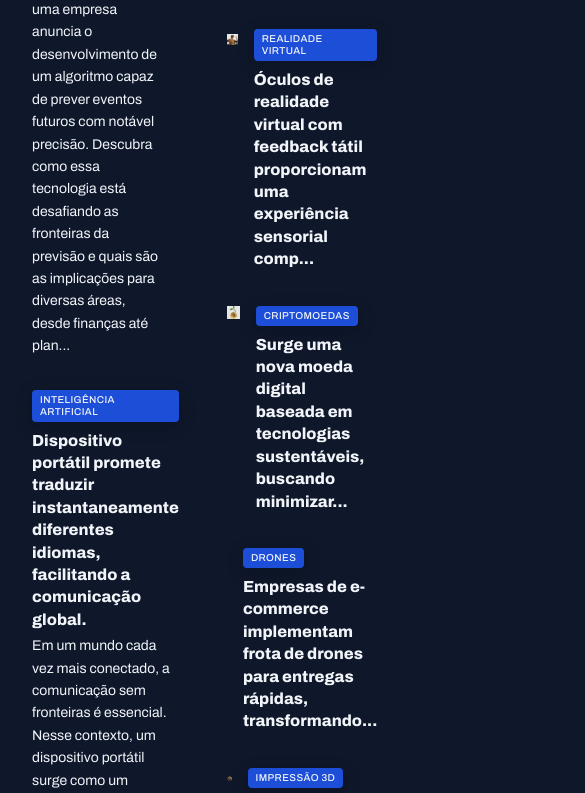
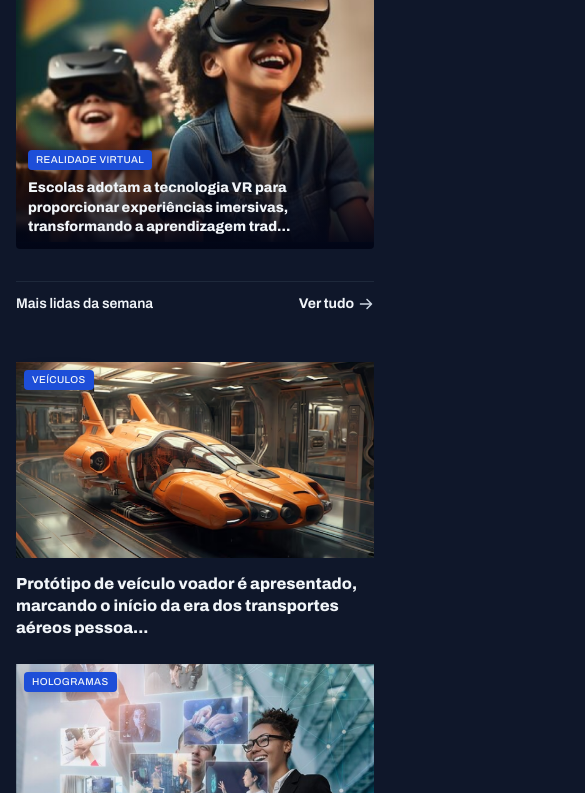
Before and after one commit to CiceroEduardo84/News_Portal, a plain HTML site: page index.html in a window 390 px wide. Shown: the part 1207-2000 px from the top of the page, 585 px wide, since content can reach past the window. Drawn offline with Linux system fonts and the light colour scheme.

Commit message:
feat: add responsivity

```diff
--- a/index.html
+++ b/index.html
@@ -8,7 +8,6 @@
     <meta name="viewport" content="width=device-width, initial-scale=1.0" />
     <title>Portal de notícias</title>
     <link rel="stylesheet" href="styles/index.css" />
-
     <link
       href="https://fonts.googleapis.com/css2?family=Archivo:ital,wght@0,100..900;1,100..900&display=swap"
       rel="stylesheet"
@@ -58,8 +57,7 @@
           <figcaption>
             <span class="content-tag">robótica</span>
             <h2 class="text-2xl">
-              Robôs domésticos começam a ser adotados para tarefas diárias,
-              prometendo mais conforto e eficiência nas residências.
+              Robôs domésticos começam a ser adotados para tarefas...
             </h2>
           </figcaption>
         </figure>
@@ -189,8 +187,7 @@
             <div>
               <span class="content-tag">Inteligência Artificial</span>
               <h3 class="text-xl">
-                Empresa surpreende o mundo ao anunciar um algoritmo capaz de
-                prever eventos futuros com alta precisão.
+                Empresa surpreende o mundo ao anunciar um algoritmo capaz de prever eventos futuros com alta precisão.
               </h3>
               <p class="text-sm">
                 Em um avanço surpreendente da inteligência artificial, uma
@@ -214,10 +211,7 @@
               </h3>
               <p class="text-sm">
                 Em um mundo cada vez mais conectado, a comunicação sem
-                fronteiras é essencial. Nesse contexto, um dispositivo portátil
-                surge como um verdadeiro herói linguístico, prometendo quebrar
-                as barreiras idiomáticas instantaneamente. Imagine poder se
-                comunicar fluentemente em qualquer lugar do mundo, indep...
+                fronteiras é essencial. Nesse contexto, um dispositivo portátil surge como um verdadeiro herói linguístico, prometendo quebrar as barreiras idiomáticas instantaneamente. Imagine poder se comunicar fluentemente em qualquer lugar do mundo, indep...
               </p>
             </div>
             <div>
--- a/styles/global.css
+++ b/styles/global.css
@@ -5,14 +5,14 @@
 }
 
 :root {
-  --brand-color-light: #60A5FA;
-  --brand-color-dark: #1D4ED8;
-  --bg-color: #0F172A;
-  --stroke-color: #1E293B;
-  --text-color-primary: #F1F5F9;
-  --text-color-secondary: #CBD5E1;
+  --brand-color-light: #60a5fa;
+  --brand-color-dark: #1d4ed8;
+  --bg-color: #0f172a;
+  --stroke-color: #1e293b;
+  --text-color-primary: #f1f5f9;
+  --text-color-secondary: #cbd5e1;
 
-  --font-family: 'Archivo', sans-serif;
+  --font-family: "Archivo", sans-serif;
   --h1: 800 24px/135% var(--font-family);
   --h2: 800 16px/140% var(--font-family);
   --h3: 800 14px/140% var(--font-family);
@@ -60,9 +60,9 @@ main {
   grid-template-columns: 2fr 1.4fr;
 
   grid-template-areas:
-      "featured featured"
-      "weekly weekly"
-      "ai aside";
+    "featured featured"
+    "weekly weekly"
+    "ai aside";
 }
 
 .content-tag {
@@ -76,3 +76,25 @@ main {
   color: var(--text-color-primary);
   box-shadow: 0px 4px 16px rgba(2, 6, 23, 0.251);
 }
+
+@media (max-width: 768px) {
+  .container {
+    max-width: 100vw;
+    padding-inline: 16px;
+    margin-inline: auto;
+  }
+
+  main {
+    margin-block: 16px;
+    row-gap: 32px;
+    column-gap: 0;
+
+    grid-template-columns: 1fr;
+    grid-template-rows: repeat(auto , 1fr);
+    grid-template-areas:
+      "featured"
+      "weekly"
+      "ai"
+      "aside";
+  }
+}
--- a/styles/header.css
+++ b/styles/header.css
@@ -23,3 +23,49 @@
   border-inline: none;
   justify-content: space-between;
 }
+
+@media (max-width: 768px) {
+  #primary {
+    padding-block: 16px;
+
+    div {
+      display: flex;
+      align-items: center;
+      gap: 0;
+
+      & strong {
+        display: none;
+      }
+    }
+
+    /* nesting css */
+    div:nth-child(2) {
+      margin-inline: auto;
+
+      & img {
+        height: 15px;
+      }
+    }
+
+    div:nth-child(3) {
+      justify-self: end;
+    }
+  }
+
+  #secondary {
+    grid-auto-flow: column;
+    /* flex-direction: row; */
+    justify-content: start;
+    gap: 32px;
+    overflow: auto;
+    scrollbar-width: none;
+
+    & a {
+      width: max-content;
+    }
+
+    ::-webkit-scrollbar {
+      display: none;
+    }
+  }
+}
--- a/styles/sections.css
+++ b/styles/sections.css
@@ -20,7 +20,6 @@ section header {
   }
 }
 
-
 #featured {
   grid-area: featured;
 
@@ -39,9 +38,7 @@ section header {
       position: absolute;
       inset: 0;
       top: 50%;
-          background: linear-gradient(180deg,
-                  transparent 0%,
-                  #020617 100%);
+      background: linear-gradient(180deg, transparent 0%, #020617 100%);
     }
 
     figcaption {
@@ -64,8 +61,19 @@ section header {
 #weekly {
   grid-area: weekly;
 
-  &>div {
+  & > div {
     grid-template-columns: repeat(4, 292px);
+    overflow: auto;
+    padding-bottom: 10px;
+
+    &::-webkit-scrollbar {
+      height: 5px;
+    }
+
+    &::-webkit-scrollbar-thumb {
+      background-color: var(--stroke-color);
+      border-radius: 20px;
+    }
   }
 
   img {
@@ -119,3 +127,114 @@ aside {
     object-fit: cover;
   }
 }
+
+@media (max-width: 768px) {
+  section header {
+    a {
+      gap: 4px;
+    }
+  }
+
+  #featured {
+    grid-auto-flow: row;
+
+    img {
+      height: auto;
+      width: 100%;
+      object-fit: cover;
+    }
+
+    & div {
+      grid-template-columns: 1fr;
+    }
+
+    .card {
+      figcaption {
+        h2 {
+          margin-top: 8px;
+        }
+      }
+    }
+  }
+
+  #weekly {
+    & > div {
+      display: block;
+    }
+
+    img {
+      height: max-content;
+      width: 100%;
+    }
+
+    figure {
+      margin-top: 24px;
+
+      .content-tag {
+        top: 8px;
+        left: 8px;
+      }
+    }
+  }
+
+  #ai {
+    img {
+      width: 100%;
+    }
+
+    & div {
+      & article {
+        grid-template-columns: 1fr 2fr;
+        grid-template-areas: "a b";
+
+        & div:nth-child(1) {
+          grid-area: b;
+        }
+
+        & div:nth-child(2) {
+          grid-area: a;
+        }
+
+        & div {
+          & h3,
+          p {
+            display: -webkit-box;
+            -webkit-box-orient: vertical;
+            overflow: hidden;
+          }
+
+          & h3 {
+            -webkit-line-clamp: 2;
+          }
+
+          & p {
+            -webkit-line-clamp: 4;
+          }
+        }
+      }
+    }
+  }
+
+  #more {
+    & div {
+      & article {
+        & div {
+          & h3,
+          p {
+            display: -webkit-box;
+            -webkit-box-orient: vertical;
+            overflow: hidden;
+          }
+
+          & h3 {
+            -webkit-line-clamp: 2;
+          }
+
+          & p {
+            -webkit-line-clamp: 4;
+          }
+        }
+      }
+    }
+  }
+}
--- a/styles/utility.css
+++ b/styles/utility.css
@@ -34,3 +34,9 @@
 .text-sm {
   font: var(--text-sm);
 }
+
+@media (max-width: 768px) {
+  .text-2xl {
+    font: var(--h2);
+  }
+}
```
Lines whose indentation alone changed are shown as unchanged.
